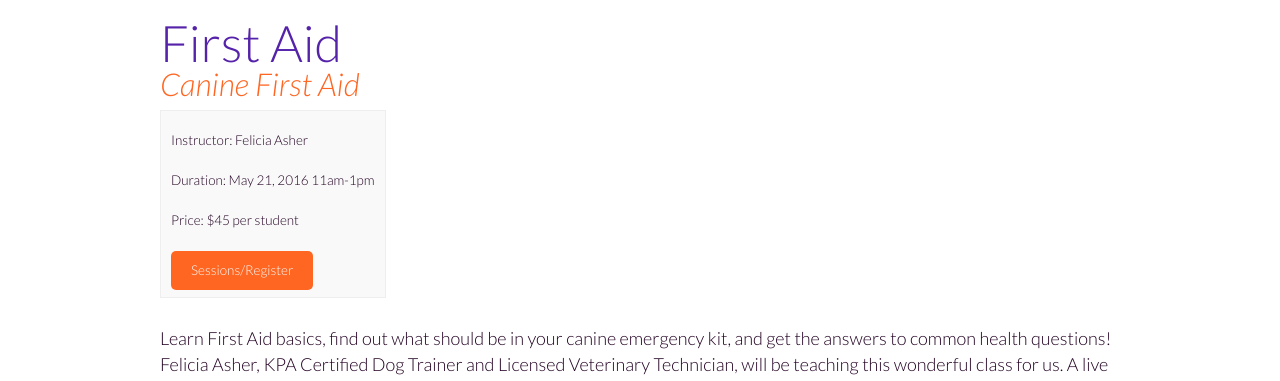
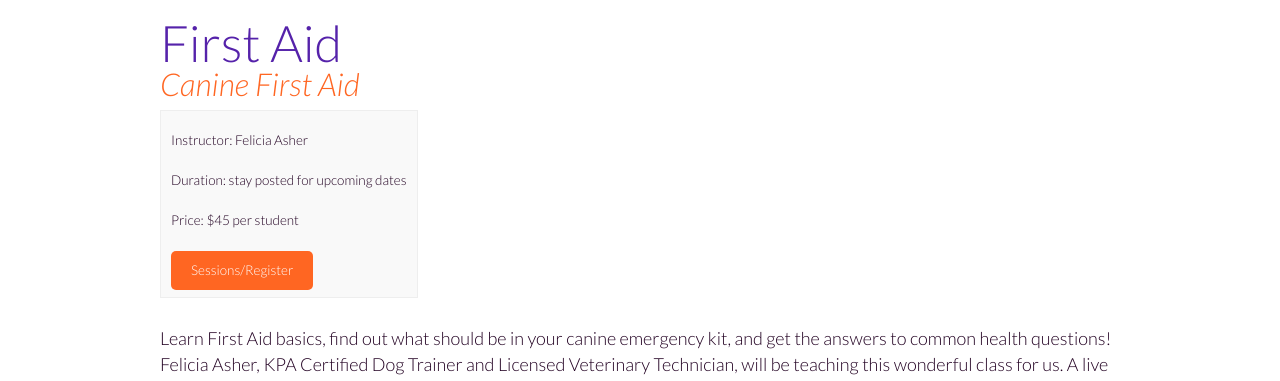
Before and after one commit to fidodogtraining/fidodogtraining.github.io, a Jekyll site: the page built from _classes/seminars/first-aid.md, in a window 1280 px wide. Shown: the part 214-595 px from the top of the page. Built offline with Jekyll 4.4.1, drawn with Linux system fonts in a browser that asks for light colours.

Commit message:
Update first-aid.md

```diff
--- a/_classes/seminars/first-aid.md
+++ b/_classes/seminars/first-aid.md
@@ -2,7 +2,7 @@
 title: First Aid
 tagline: "Canine First Aid"
 trainer: Felicia Asher
-duration: "May 21, 2016 11am-1pm"
+duration: "stay posted for upcoming dates"
 price: "$45 per student"
 square: "https://squareup.com/market/FidoPersonalDogTraining/seminars"
 ---
```
